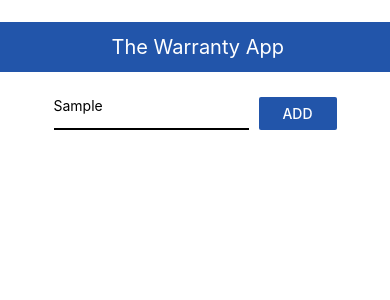
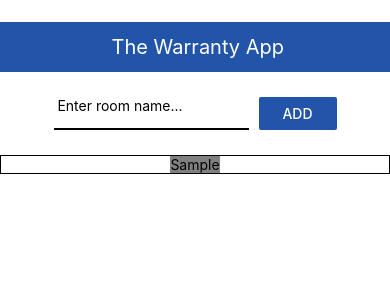
Before and after one commit to learnerdilip/react_native_warranty_manager_NEW, a React Native app: screen / in a window 390 px wide. Both pictures are taken after typing "Sample" into the empty fields and a click on the button "ADD". Shown: the top 300 px of the page. Built offline with nearby package versions, Linux system fonts and the light colour scheme.

Commit message:
added cards component

```diff
--- /dev/null
+++ b/components/Card.js
@@ -0,0 +1,17 @@
+import React from "react";
+import { View, Text, StyleSheet } from "react-native";
+
+export default function Card(props) {
+  return (
+    <View style={styles.cardContainer}>
+      <Text>{props.text}</Text>
+    </View>
+  );
+}
+
+const styles = StyleSheet.create({
+  cardContainer: {
+    width: "100%",
+    backgroundColor: "gray",
+  },
+});
--- a/screens/HomePage.js
+++ b/screens/HomePage.js
@@ -2,11 +2,13 @@ import React, { useState } from "react";
 import { StyleSheet, Text, View, Button, TextInput } from "react-native";
 import { StatusBar } from "expo-status-bar";
 import Constants from "../Constants";
+import Card from "../components/Card";
 
 export default function HomePage() {
   const [text, setText] = useState("");
   const [items, setItems] = useState([]);
   return (
+    <View>
       <View style={styles.inputContainer}>
         <View style={styles.inputText}>
           <TextInput
@@ -19,14 +21,24 @@ export default function HomePage() {
           <Button
             color={Constants.primaryColor}
             title="ADD"
-          onPress={() => setItems((prev) => [...prev, text])}
+            onPress={() =>
+              setItems((prev) => {
+                setText("");
+                return [...prev, text];
+              })
+            }
           />
         </View>
-      {/* <View>
+        {/* <StatusBar style="auto" /> */}
+      </View>
+      <View style={styles.RoomcardsContainer}>
         {items.length > 0 &&
-          items.map((item, index) => <Text key={index}>{item}</Text>)}
-      </View> */}
-      {/* <StatusBar style="auto" /> */}
+          items.map((item, index) => (
+            <View key={index} text={item}>
+              <Card text={item} />
+            </View>
+          ))}
+      </View>
     </View>
   );
 }
@@ -48,4 +60,11 @@ const styles = StyleSheet.create({
     width: "20%",
     marginHorizontal: 5,
   },
+  RoomcardsContainer: {
+    flexDirection: "row",
+    alignContent: "space-between",
+    justifyContent: "center",
+    flexWrap: "wrap",
+    borderWidth: 1,
+  },
 });
```
Lines whose indentation alone changed are shown as unchanged.
